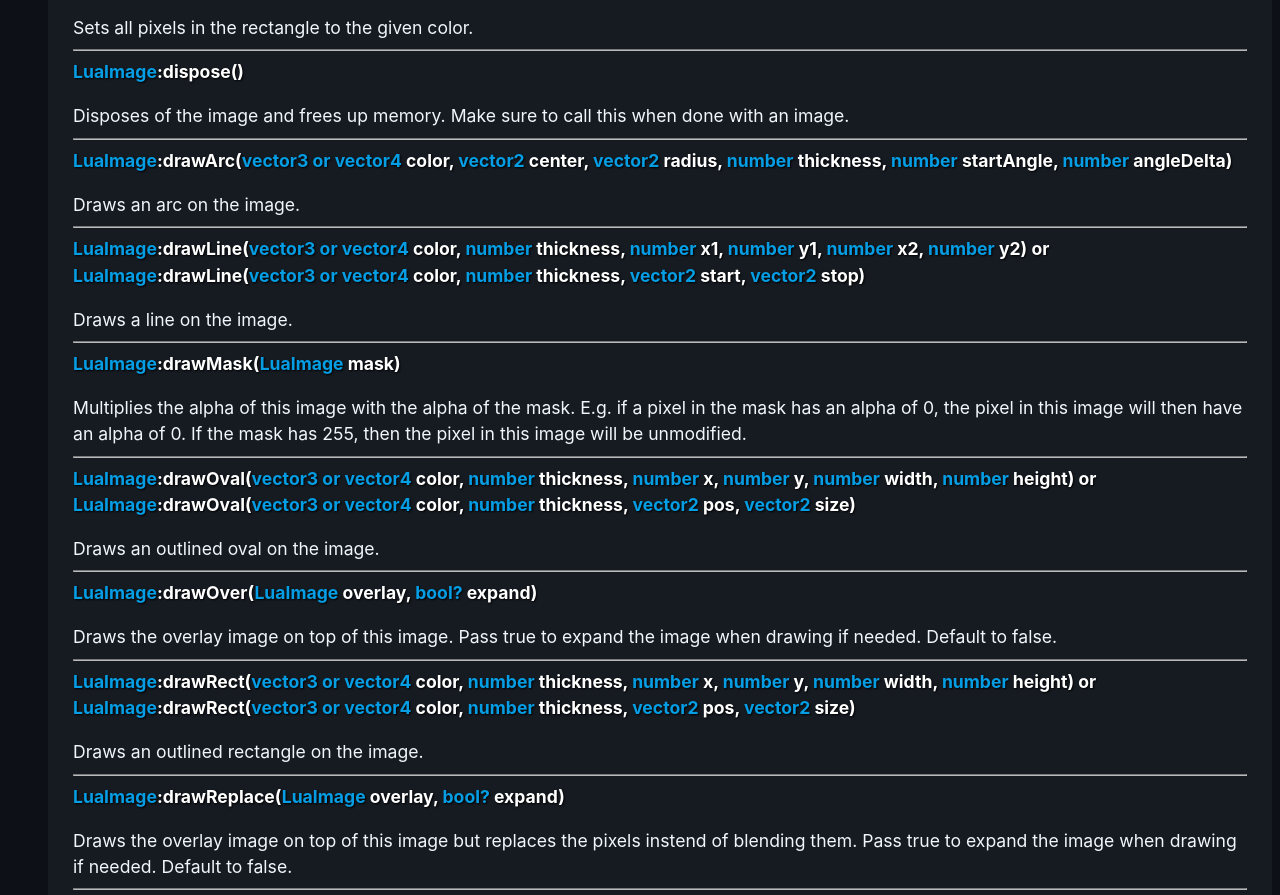
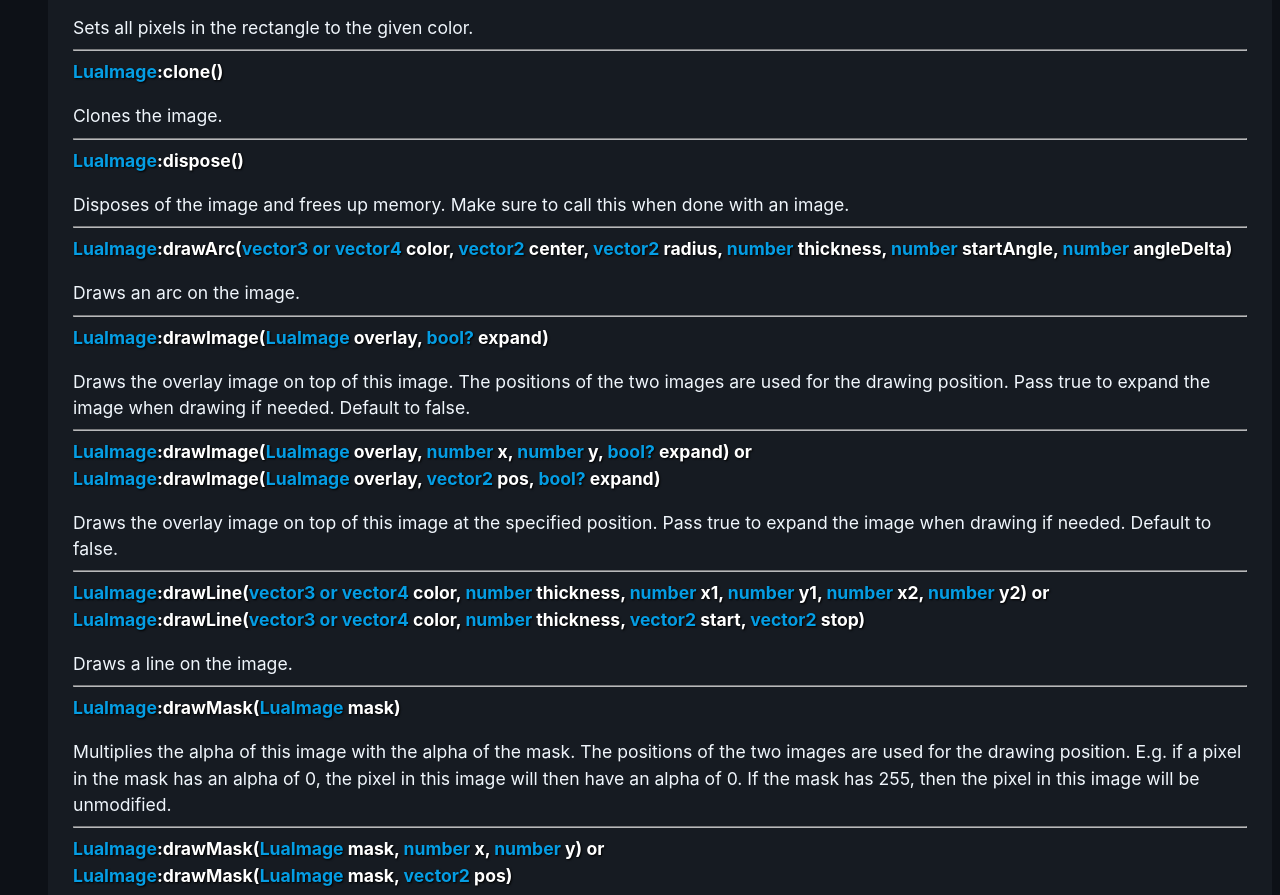
Before and after one commit to Jacbo1/Progrimage, a plain HTML site: page index.html in a window 1280 px wide. Shown: the part 2508-3403 px from the top of the page. Drawn offline with Linux system fonts and the light colour scheme.

Commit message:
Update index.html

```diff
--- a/index.html
+++ b/index.html
@@ -105,12 +105,16 @@
 			<hr>
 
 			<h3 class="code"><a class="type">LuaImage</a>:clear(<a class="type" href="#vector3">vector3?</a><a class="type"> or </a><a class="type" href="#vector4">vector4?</a> color)</h3>
-			<p>Sets all pixels in the image to the given color. If no color is provided, it will use 0,0,0,0</p>
+			<p>Sets all pixels in the image to the given color. If no color is provided, it will use 0,0,0,0.</p>
 			<hr>
 
 			<h3 class="code"><a class="type">LuaImage</a>:clear(<a class="type" href="#vector3">vector3</a><a class="type"> or </a><a class="type" href="#vector4">vector4</a> color, <a class="type">number</a> x, <a class="type">number</a> y, <a class="type">number</a> width, <a class="type">number</a> height) or<br>
 				<a class="type">LuaImage</a>:clear(<a class="type" href="#vector3">vector3</a><a class="type"> or </a><a class="type" href="#vector4">vector4</a> color, <a class="type" href="#vector2">vector2</a> pos, <a class="type" href="#vector2">vector2</a> size)</h3>
 			<p>Sets all pixels in the rectangle to the given color.</p>
+			<hr>
+
+			<h3 class="code"><a class="type">LuaImage</a>:clone()</h3>
+			<p>Clones the image.</p>
 			<hr>
 
 			<h3 class="code" id="LuaImage_dispose"><a class="type">LuaImage</a>:dispose()</h3>
@@ -121,12 +125,26 @@
 			<p>Draws an arc on the image.</p>
 			<hr>
 
+			<h3 class="code"><a class="type">LuaImage</a>:drawImage(<a class="type">LuaImage</a> overlay, <a class="type">bool?</a> expand)</h3>
+			<p>Draws the overlay image on top of this image. The positions of the two images are used for the drawing position. Pass true to expand the image when drawing if needed. Default to false.</p>
+			<hr>
+
+			<h3 class="code"><a class="type">LuaImage</a>:drawImage(<a class="type">LuaImage</a> overlay, <a class="type">number</a> x, <a class="type">number</a> y, <a class="type">bool?</a> expand) or<br>
+				<a class="type">LuaImage</a>:drawImage(<a class="type">LuaImage</a> overlay, <a class="type" href="#vector2">vector2</a> pos, <a class="type">bool?</a> expand)</h3>
+			<p>Draws the overlay image on top of this image at the specified position. Pass true to expand the image when drawing if needed. Default to false.</p>
+			<hr>
+
 			<h3 class="code"><a class="type">LuaImage</a>:drawLine(<a class="type" href="#vector3">vector3</a><a class="type"> or </a><a class="type" href="#vector4">vector4</a> color, <a class="type">number</a> thickness, <a class="type">number</a> x1, <a class="type">number</a> y1, <a class="type">number</a> x2, <a class="type">number</a> y2) or<br>
 				<a class="type">LuaImage</a>:drawLine(<a class="type" href="#vector3">vector3</a><a class="type"> or </a><a class="type" href="#vector4">vector4</a> color, <a class="type">number</a> thickness, <a class="type" href="#vector2">vector2</a> start, <a class="type" href="#vector2">vector2</a> stop)</h3>
 			<p>Draws a line on the image.</p>
 			<hr>
 
 			<h3 class="code"><a class="type">LuaImage</a>:drawMask(<a class="type">LuaImage</a> mask)</h3>
+			<p>Multiplies the alpha of this image with the alpha of the mask. The positions of the two images are used for the drawing position. E.g. if a pixel in the mask has an alpha of 0, the pixel in this image will then have an alpha of 0. If the mask has 255, then the pixel in this image will be unmodified.</p>
+			<hr>
+
+			<h3 class="code"><a class="type">LuaImage</a>:drawMask(<a class="type">LuaImage</a> mask, <a class="type">number</a> x, <a class="type">number</a> y) or<br>
+				<a class="type">LuaImage</a>:drawMask(<a class="type">LuaImage</a> mask, <a class="type" href="#vector2">vector2</a> pos)</h3>
 			<p>Multiplies the alpha of this image with the alpha of the mask. E.g. if a pixel in the mask has an alpha of 0, the pixel in this image will then have an alpha of 0. If the mask has 255, then the pixel in this image will be unmodified.</p>
 			<hr>
 
@@ -135,16 +153,17 @@
 			<p>Draws an outlined oval on the image.</p>
 			<hr>
 
-			<h3 class="code"><a class="type">LuaImage</a>:drawOver(<a class="type">LuaImage</a> overlay, <a class="type">bool?</a> expand)</h3>
-			<p>Draws the overlay image on top of this image. Pass true to expand the image when drawing if needed. Default to false.</p>
-			<hr>
-
 			<h3 class="code"><a class="type">LuaImage</a>:drawRect(<a class="type" href="#vector3">vector3</a><a class="type"> or </a><a class="type" href="#vector4">vector4</a> color, <a class="type">number</a> thickness, <a class="type">number</a> x, <a class="type">number</a> y, <a class="type">number</a> width, <a class="type">number</a> height) or<br>
 				<a class="type">LuaImage</a>:drawRect(<a class="type" href="#vector3">vector3</a><a class="type"> or </a><a class="type" href="#vector4">vector4</a> color, <a class="type">number</a> thickness, <a class="type" href="#vector2">vector2</a> pos, <a class="type" href="#vector2">vector2</a> size)</h3>
 			<p>Draws an outlined rectangle on the image.</p>
 			<hr>
 
 			<h3 class="code"><a class="type">LuaImage</a>:drawReplace(<a class="type">LuaImage</a> overlay, <a class="type">bool?</a> expand)</h3>
+			<p>Draws the overlay image on top of this image but replaces the pixels instend of blending them. The positions of the two images are used for the drawing position. Pass true to expand the image when drawing if needed. Default to false.</p>
+			<hr>
+
+			<h3 class="code"><a class="type">LuaImage</a>:drawReplace(<a class="type">LuaImage</a> overlay, <a class="type">number</a> x, <a class="type">number</a> y, <a class="type">bool?</a> expand) or<br>
+				<a class="type">LuaImage</a>:drawReplace(<a class="type">LuaImage</a> overlay, <a class="type" href="#vector2">vector2</a> pos, <a class="type">bool?</a> expand)</h3>
 			<p>Draws the overlay image on top of this image but replaces the pixels instend of blending them. Pass true to expand the image when drawing if needed. Default to false.</p>
 			<hr>
 
```
